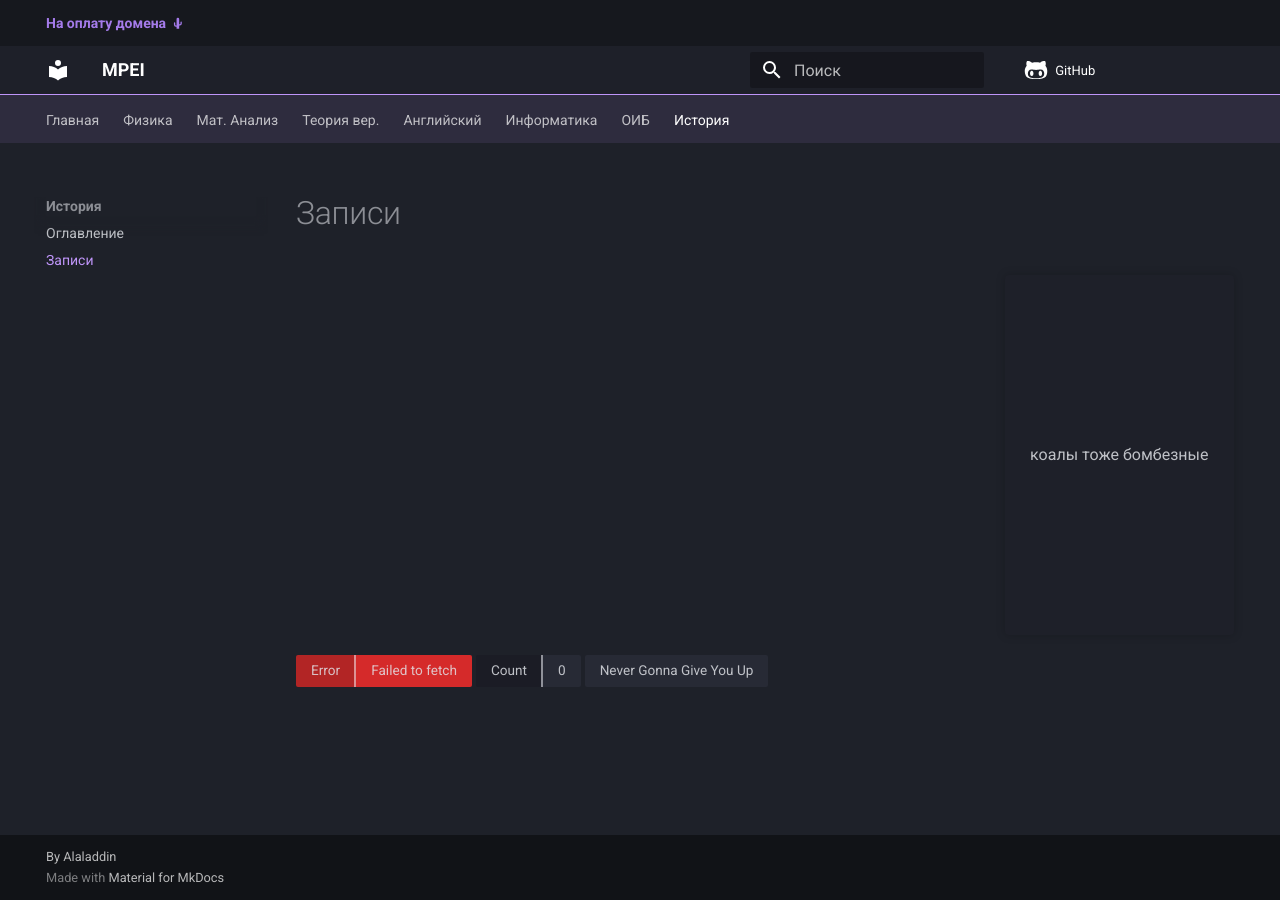
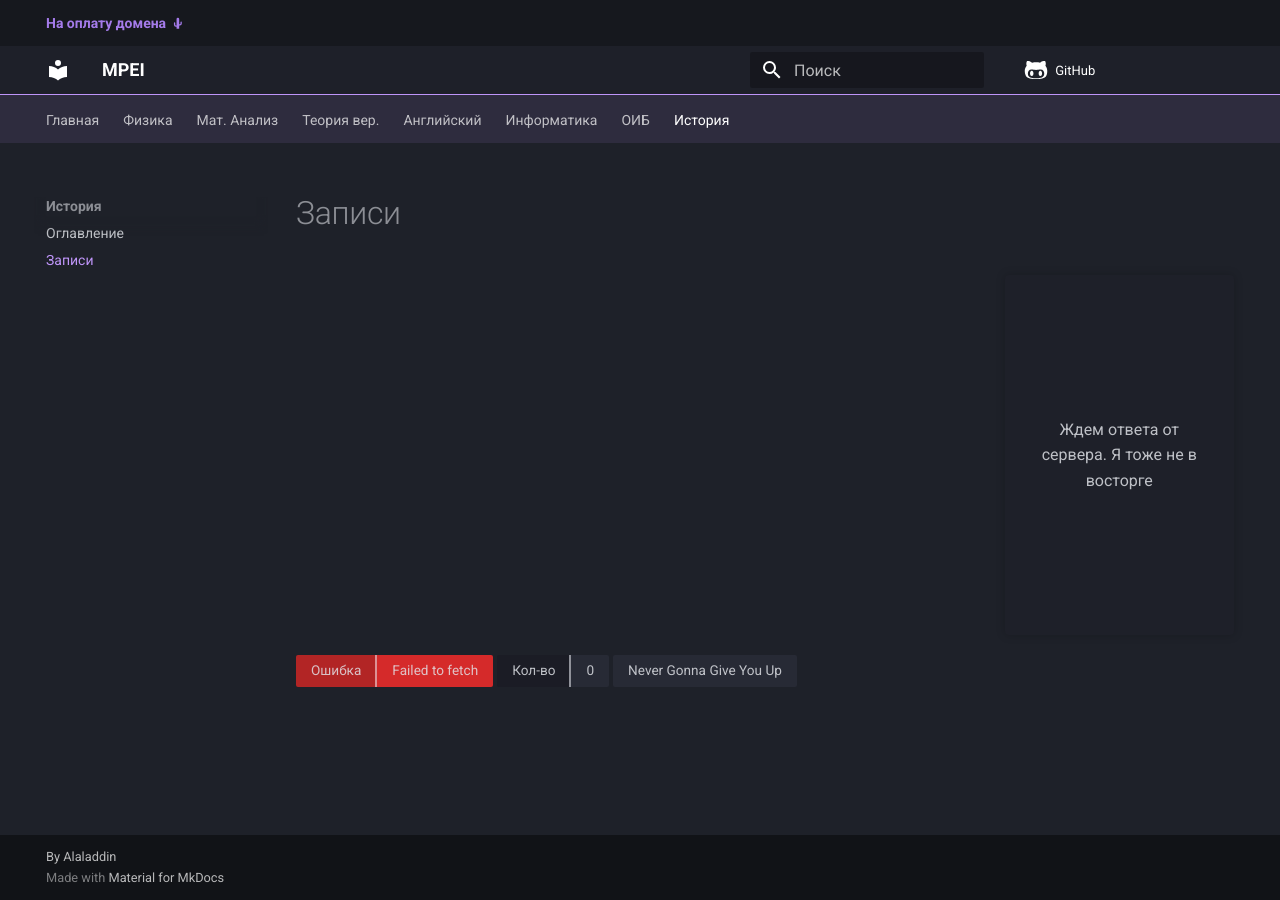
Before and after one commit to Alaladdin/MPEI, an MkDocs documentation site: the page built from docs/history/watch.md, in a window 1280 px wide. Built offline with MkDocs 1.6.1 and Material for MkDocs 9.7.7, drawn with Linux system fonts in a browser that asks for light colours; comment, search, counter and statistics services are not loaded; some of the changed lines change nothing that is shown.

Commit message:
Страница записей обновлена
- Некоторые английские слова переведены на русский (count, error)
- Во время загрузки переключателя будет отображаться статичное сообщение о загрузке

```diff
--- a/docs/assets/js/watch.js
+++ b/docs/assets/js/watch.js
@@ -8,22 +8,8 @@
     }
 
     create() {
-      this.funnies = [
-        'сервер спит, нужно чутка подождать, пока проснется',
-        'жирафы крутые',
-        'шея жирафа может достигать двух метров, да-да',
-        'коалы тоже бомбезные',
-        'самое старое существо на Земле - моллюск Мин. В 2013 году ему было 507 лет!',
-        'баобаб',
-        'да ты походи, сервер сейчас проснется, ответит',
-        'здесь не могло быть вашей рекламы',
-        'ʕ•ᴥ•ʔ',
-        'ты наш мильенный посетитель',
-        'утренние новости ночью с мистером коалой',
-        'интересных фактов на всех не хватит, придется драться',
-      ];
       this.loader.classList.add('loader');
-      this.loader.dataset.content = this.funnies[Math.floor(Math.random() * this.funnies.length)];
+      this.loader.dataset.content = 'Ждем ответа от сервера. Я тоже не в восторге';
       this.el.append(this.loader);
     }
 
--- a/overrides/partials/watch.html
+++ b/overrides/partials/watch.html
@@ -12,8 +12,8 @@
       <div id='player' class='watch__video' data-playlist-id='{{ page.meta.playlistId }}'></div>
 
       <div class='watch__meta'>
-        <div class='watch__error sr-only'><span class='watch__prepend highlighted'>Error</span><div class='watch__error-mess watch__append highlighted'></div></div>
-        <div class='watch__total'><span class='watch__prepend highlighted'>Count</span><span class='watch__count watch__append highlighted'>0</span></div>
+        <div class='watch__error sr-only'><span class='watch__prepend highlighted'>Ошибка</span><div class='watch__error-mess watch__append highlighted'></div></div>
+        <div class='watch__total'><span class='watch__prepend highlighted'>Кол-во</span><span class='watch__count watch__append highlighted'>0</span></div>
         <div class='watch__name highlighted'>Never Gonna Give You Up</div>
       </div>
 
```
